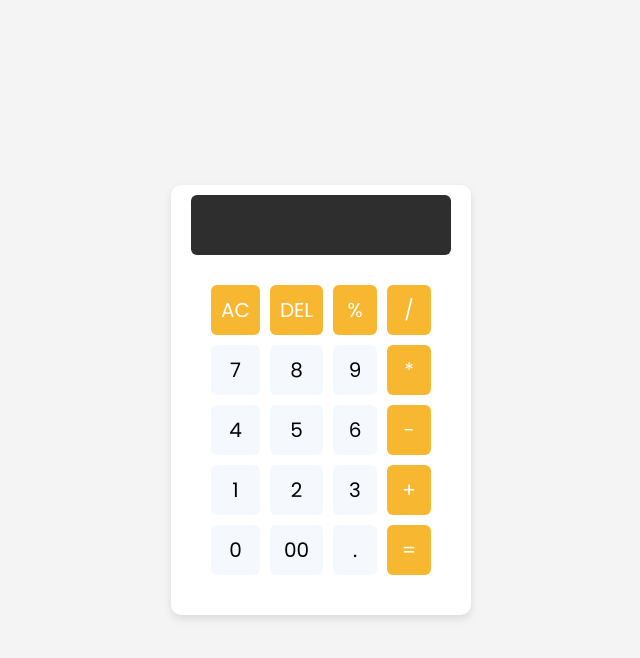
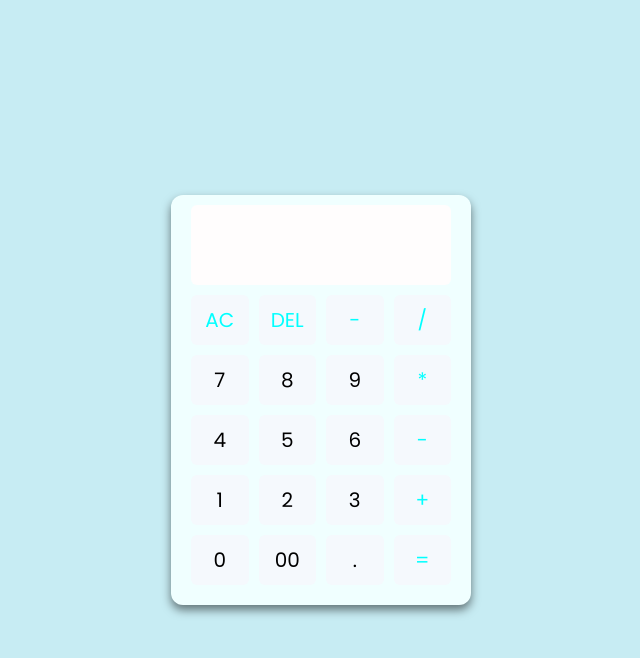
Before and after one commit to ALMA-PPLG1/UKK_2025_ALMA_KALKULATOR, a plain HTML site: page tes.html in a window 1280 px wide. Both pictures are taken after a click on the button "AC". Shown: the whole page, without its empty margins (319-959 px from the left). Drawn offline with Linux system fonts and the light colour scheme.

Commit message:
Add files via upload

```diff
--- a/style.css
+++ b/style.css
@@ -73,6 +73,3 @@ body {
 .operator:active {
     transform: scale(0.95);
 }
-/* #twoblok{
-    grid-column: span 2;
-} */
--- a/tes.html
+++ b/tes.html
@@ -6,83 +6,14 @@
     <title>Kalkulator</title>
     <link rel="stylesheet" href="style.css">
 </head>
-<style>
-    * {
-    margin: 0;
-    padding: 0;
-    box-sizing: border-box;
-}
 
-body {
-    font-family: Arial, sans-serif;
-    display: flex;
-    justify-content: center;
-    align-items: center;
-    height: 100vh;
-    background-color: #f4f4f4;
-}
-
-.container {
-    width: 300px;
-    border-radius: 10px;
-    background-color: white;
-    box-shadow: 0 4px 8px rgba(0, 0, 0, 0.1);
-}
-
-.display {
-    width: 100%;
-    height: 60px;
-    background-color: #2e2e2e;
-    color: white;
-    font-size: 2em;
-    text-align: right;
-    border: none;
-    padding-right: 10px;
-    padding-left: 10px;
-}
-
-.buttons {
-    display: grid;
-    grid-template-columns: repeat(4, 1fr);
-    gap: 10px;
-    padding: 20px;
-}
-
-button {
-    background-color: #f0f0f0;
-    border: none;
-    font-size: 1.5em;
-    padding: 20px;
-    border-radius: 5px;
-    cursor: pointer;
-    transition: all 0.3s ease;
-}
-
-button:hover {
-    background-color: #ddd;
-}
-
-button.operator {
-    background-color: #f7b731;
-    color: white;
-}
-
-button.operator:hover {
-    background-color: #e67e22;
-}
-
-button:active {
-    background-color: #aaa;
-}
-
-</style>
 <body>
     <div class="container">
         <input type="text" class="display" id="display" disabled>
         <div class="buttons">
             <button class="operator" data-value="AC">AC</button>
             <button class="operator" data-value="DEL">DEL</button>
-            <button class="operator" data-value="%">%</button>
+            <button class="operator" data-value="%">-</button> <!-- Ganti fungsi persen menjadi minus -->
             <button class="operator" data-value="/">/</button>
 
             <button data-value="7">7</button>
@@ -107,31 +38,32 @@ button:active {
         </div>
     </div>
 
-    <script >
+    <script>
         const display = document.querySelector(".display");
         const buttons = document.querySelectorAll("button");
         let input = "";
-let operatorUsed = false; // To check if an operator has been used
-let decimalUsed = false; // To check if a decimal point is used
+        let operatorUsed = false; // Untuk memeriksa apakah operator telah digunakan
+        let decimalUsed = false; // Untuk memeriksa apakah titik desimal telah digunakan
+        let resultDisplayed = false; // Untuk memeriksa apakah hasil ditampilkan
 
-// Format number with thousand separators
+        // Format angka dengan pemisah ribuan
         const formatNumber = (num) => {
             let [integer, decimal] = num.toString().split('.');
             integer = integer.replace(/\B(?=(\d{3})+(?!\d))/g, ".");
             return decimal ? `${integer}.${decimal}` : integer;
         };
 
-// Remove thousand separators for calculation
+        // Hapus pemisah ribuan untuk perhitungan
         const removeThousandSeparators = (num) => {
             return num.replace(/\./g, '');
         };
 
-// Update the display value
+        // Perbarui nilai tampilan
         const updateDisplay = () => {
             display.value = formatNumber(input);
         };
 
-// Handle button clicks
+        // Tangani klik tombol
         buttons.forEach(button => {
             button.addEventListener("click", () => {
                 const value = button.getAttribute("data-value");
@@ -140,6 +72,7 @@ buttons.forEach(button => {
                     input = "";
                     operatorUsed = false;
                     decimalUsed = false;
+                    resultDisplayed = false; // Reset status hasil
                     updateDisplay();
                     return;
                 }
@@ -155,16 +88,18 @@ buttons.forEach(button => {
                 }
 
                 if (value === "=") {
-            // Remove thousand separators before calculation
+                    // Hapus pemisah ribuan sebelum perhitungan
                     let calcInput = removeThousandSeparators(input);
 
                     try {
                         let result = eval(calcInput);
                         input = result.toString();
                         updateDisplay();
+                        resultDisplayed = true; // Tandai hasil ditampilkan
                     } catch (error) {
                         input = "Error";
                         updateDisplay();
+                        resultDisplayed = false; // Reset status hasil
                     }
 
                     operatorUsed = false;
@@ -172,37 +107,54 @@ buttons.forEach(button => {
                     return;
                 }
 
-        if (["+", "-", "*", "/", "%"].includes(value)) {
-            if (operatorUsed) return; // Prevent consecutive operators
-            if (input === "" && value !== "-") return; // Prevent starting with an operator except minus
+                if (["+", "-", "*", "/"].includes(value)) {
+                    if (operatorUsed) return; // Mencegah operator berturut-turut
+                    if (input === "" && value !== "-") return; // Mencegah memulai dengan operator kecuali minus
 
-            // Reset input when starting a new operation after '='
-            if (input === "Error" || input === "") {
-                input = "";
+                    // Jika hasil ditampilkan, lanjutkan dengan operator
+                    if (resultDisplayed) {
+                        input += value;
+                        resultDisplayed = false; // Reset status hasil
+                    } else {
+                        input += value;
                     }
 
-            input += value;
                     operatorUsed = true;
-            decimalUsed = false; // Reset decimal usage after operator
+                    decimalUsed = false; // Reset penggunaan desimal setelah operator
                     updateDisplay();
                     return;
                 }
 
                 if (value === ".") {
-            if (decimalUsed) return; // Prevent multiple decimals in one number
+                    if (decimalUsed) return; // Mencegah desimal ganda dalam satu angka
                     input += value;
                     decimalUsed = true;
                     updateDisplay();
                     return;
                 }
 
-        // Add number or zero
+                // Menangani tombol minus (sekarang berfungsi sebagai pengurangan)
+                if (value === "%") {
+                    if (input === "") return; // Tidak melakukan apa-apa jika input kosong
+                    let calcInput = removeThousandSeparators(input);
+                    let lastNumber = parseFloat(calcInput.split(/[\+\-\*\/]/).pop()); // Ambil angka terakhir
+                    let newValue = -lastNumber; // Mengubah angka terakhir menjadi negatif
+                    input = input.slice(0, -lastNumber.toString().length) + newValue; // Ganti angka terakhir dengan nilai baru
+                    updateDisplay();
+                    return;
+                }
+
+                // Izinkan input angka dan reset input jika hasil sebelumnya ditampilkan
+                if (resultDisplayed) {
+                    input = ""; // Hapus pesan kesalahan atau reset input setelah operasi
+                    resultDisplayed = false; // Reset status hasil
+                }
+
                 input += value;
-        operatorUsed = false; // Reset operator usage after adding a number
+                operatorUsed = false; // Reset penggunaan operator setelah menambahkan angka
                 updateDisplay();
             });
         });
-
     </script>
 </body>
 </html>
```
Also changed, not shown: script.js (+0 -26 lines). Lines whose indentation alone changed are shown as unchanged.
